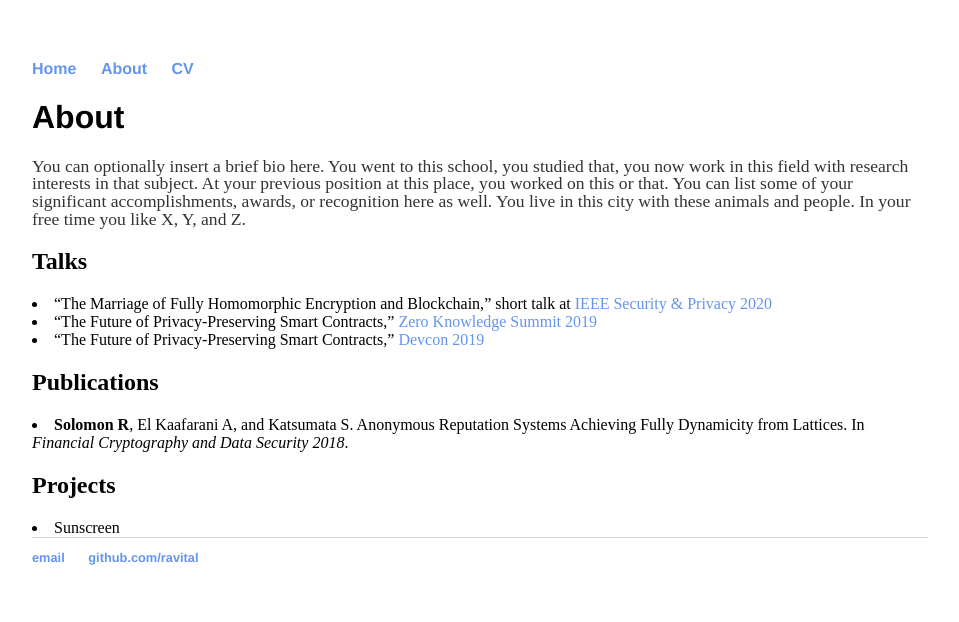
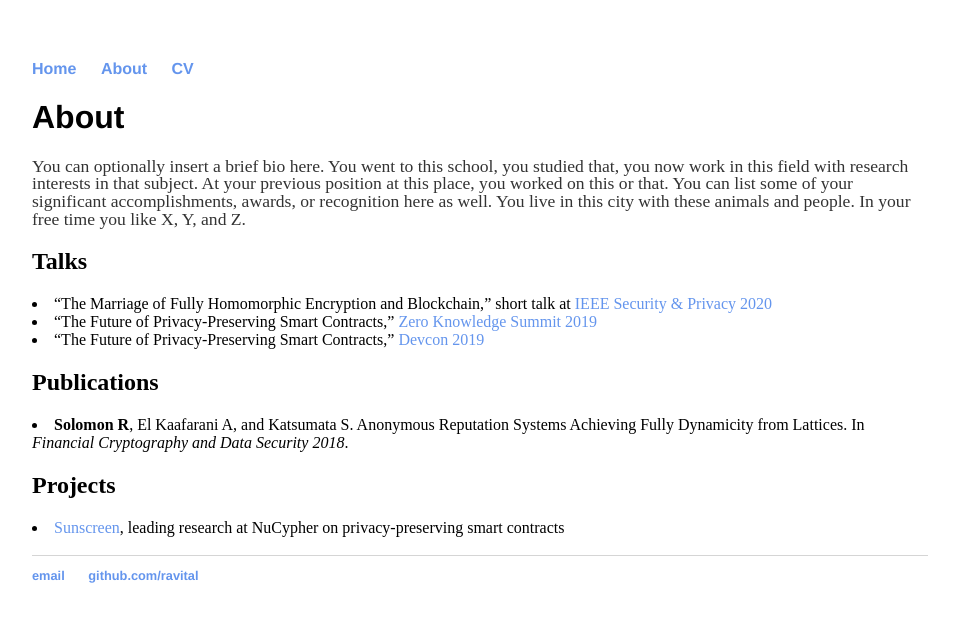
Before and after one commit to ravital/ravital.github.io, a Jekyll site: the page built from about/index.html, in a window 1280 px wide. Shown: the top 622 px of the page, without its empty margins (160-1119 px from the left). Built offline with Jekyll 4.4.1, drawn with Linux system fonts in a browser that asks for light colours.

Commit message:
Update index.html

```diff
--- a/about/index.html
+++ b/about/index.html
@@ -16,7 +16,7 @@
 			<li><strong>Solomon R</strong>, El Kaafarani A, and Katsumata S. Anonymous Reputation Systems Achieving Fully Dynamicity from Lattices. In <i>Financial Cryptography and Data Security 2018</i>.</li>
 
 			<h2>Projects</h2>
-			<li>Sunscreen</li>
+			<li><a href="https://github.com/nucypher">Sunscreen</a>, leading research at NuCypher on privacy-preserving smart contracts</li>
 
-
+			<br>
 		</div>
```
